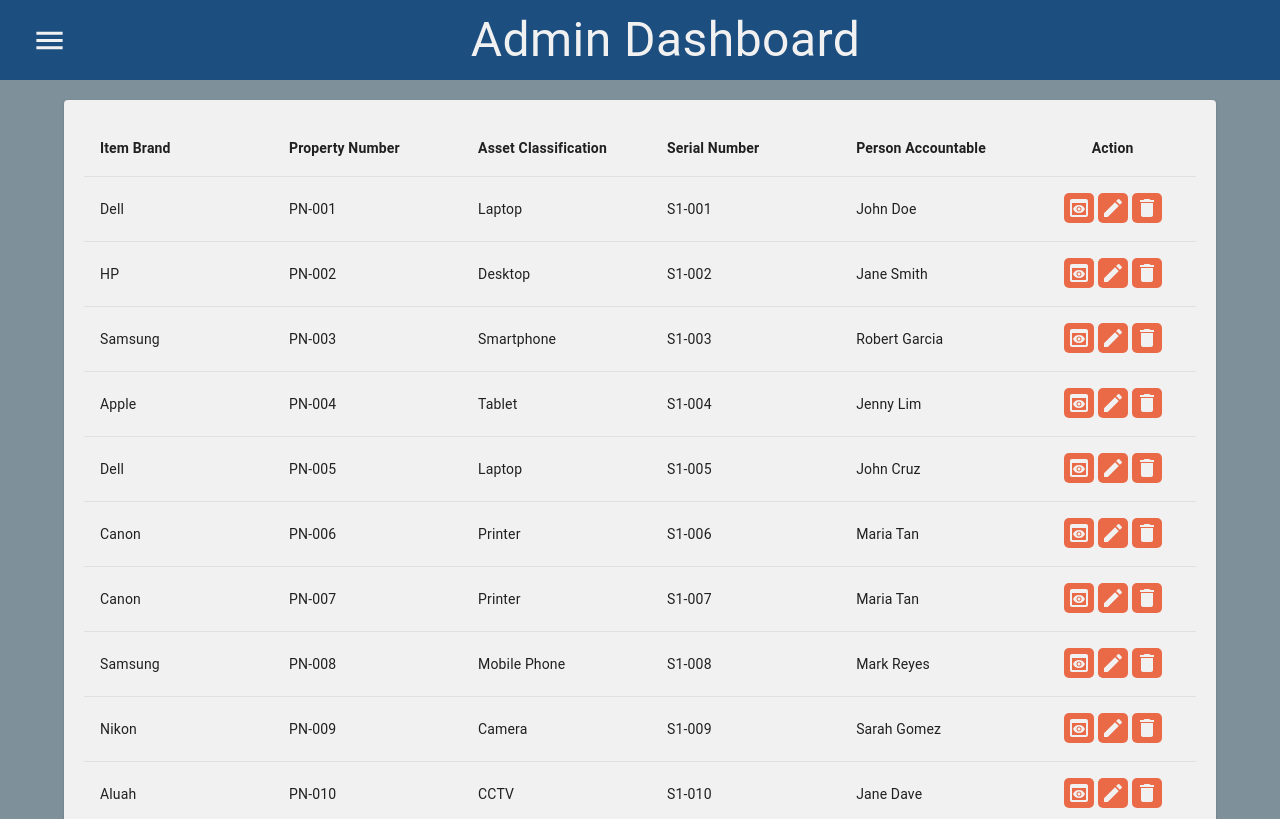
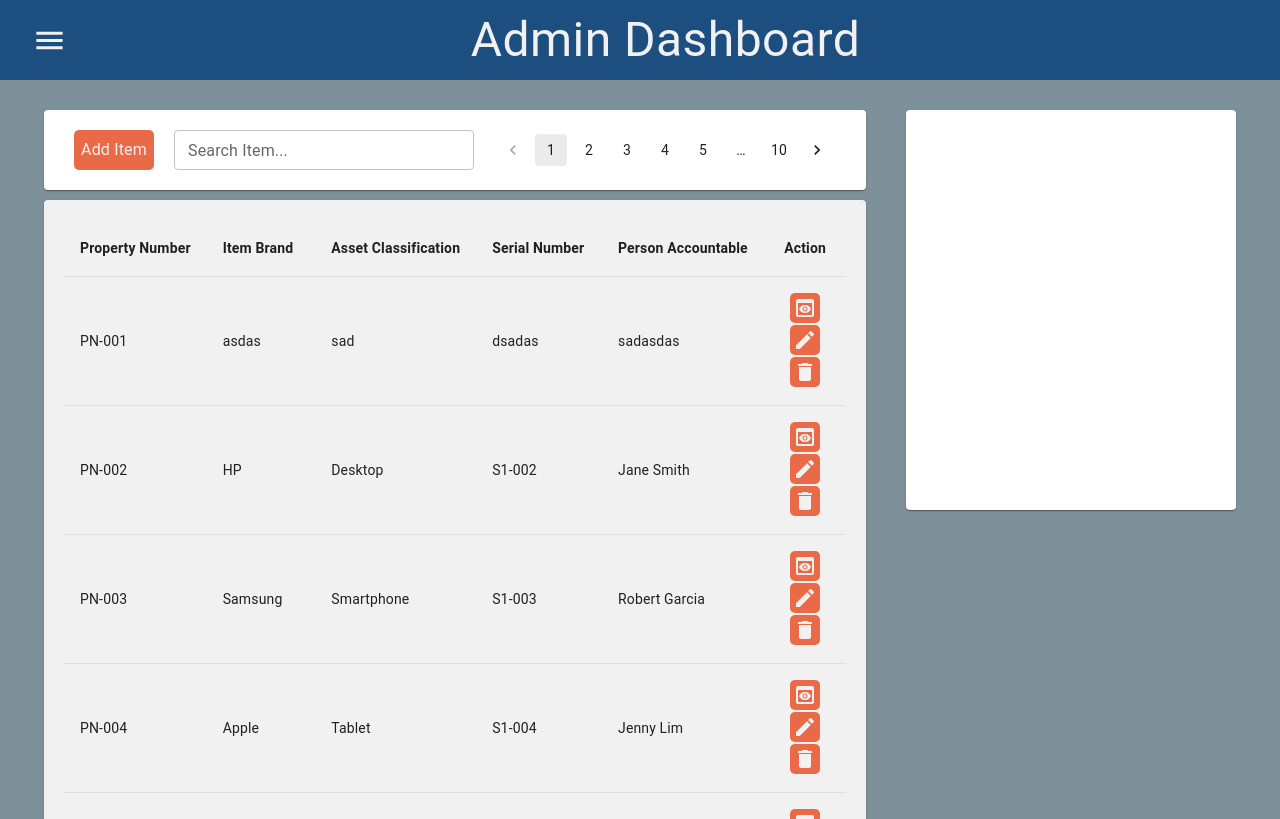
Before and after one commit to masterkipz/Admin-Dash, a React (Create React App) app in the folder client/: page / in a window 1280 px wide. Shown: the top 819 px of the page. Built offline with nearby package versions, Linux system fonts and the light colour scheme; data requests are answered from the project's data file.

Commit message:
added grid layout and added more functionaity/add function is in development

```diff
--- a/client/data/db.json
+++ b/client/data/db.json
@@ -2,14 +2,14 @@
   "items": [
     {
       "property_num": "PN-001",
-      "asset_classification": "Laptop",
-      "item": "Dell",
-      "serial_no": "S1-001",
-      "acquisition_cost": 50000,
-      "date_acquired": "2022-01-01",
-      "date_counted": "2022-12-31",
-      "location": "Manila",
-      "person_accountable": "John Doe"
+      "asset_classification": "sad",
+      "item": "asdas",
+      "serial_no": "dsadas",
+      "acquisition_cost": "dasdasd",
+      "date_acquired": "asd",
+      "date_counted": "asdasd",
+      "location": "dasd",
+      "person_accountable": "sadasdas"
     },
     {
       "property_num": "PN-002",
--- a/client/src/Components/Layout.jsx
+++ b/client/src/Components/Layout.jsx
@@ -1,11 +1,62 @@
-import { Container } from "@mui/material";
+import { Container, Paper } from "@mui/material";
 import React from "react";
+import AddItemButton from "./Table Navigation/AddItemButton";
+import PaginationButton from "./Table Navigation/PaginationButton";
+import Search from "./Table Navigation/Search";
 import TableInventory from "./TableInventory";
 
 const Layout = () => {
   return (
-    <Container sx={{ marginTop: "100px" }}>
-      <TableInventory />
+    <Container
+      maxWidth="100vw"
+      sx={{
+        height: "100%",
+        marginTop: "90px",
+        display: "grid",
+        gridTemplateColumns: "7fr 3fr",
+        gridTemplateRowss: "5fr 5fr",
+      }}
+    >
+      <div style={{ gridColumn: "1", gridRow: "1/3", padding: "20px" }}>
+        <div>
+          <Paper
+            sx={{
+              width: "100%",
+              height: "80px",
+              marginBottom: "10px",
+              display: "flex",
+              alignItems: "center",
+            }}
+          >
+            <AddItemButton />
+            <Search />
+            <PaginationButton />
+          </Paper>
+        </div>
+        <div>
+          <TableInventory />
+        </div>
+      </div>
+      <div style={{ gridColumn: "2", gridRow: "1", padding: "20px" }}>
+        <Paper
+          sx={{
+            maxWidth: "600px",
+            width: "100%",
+            maxHeight: "400px",
+            height: "100%",
+          }}
+        ></Paper>
+      </div>
+      <div style={{ gridColumn: "2", gridRow: "2", padding: "20px" }}>
+        <Paper
+          sx={{
+            maxWidth: "600px",
+            width: "100%",
+            maxHeight: "400px",
+            height: "100%",
+          }}
+        ></Paper>
+      </div>
     </Container>
   );
 };
--- /dev/null
+++ b/client/src/Components/Modal/AddModal.jsx
@@ -0,0 +1,124 @@
+import { Modal, Paper, Typography, TextField, Button } from "@mui/material";
+import React from "react";
+
+const AddModal = (props) => {
+  return (
+    <Modal open={props.addModalOpen} onClose={props.handleCloseModal}>
+      <Paper
+        sx={{
+          padding: "20px",
+          position: "absolute",
+          top: "50%",
+          left: "35%",
+          transform: "translate(-50%, -50%)",
+          borderRadius: "20px",
+        }}
+      >
+        <Typography
+          marginBottom="20px"
+          fontWeight="600"
+          color="#202020"
+          variant="h4"
+          align="center"
+        >
+          ADD ITEM
+        </Typography>
+        <form
+          style={{
+            display: "flex",
+            flexDirection: "row",
+            flexWrap: "wrap",
+            justifyContent: "space-between",
+          }}
+        >
+          <div
+            style={{
+              display: "flex",
+              flexDirection: "column",
+              marginRight: "2rem",
+            }}
+          >
+            <TextField
+              label="Property Number"
+              variant="outlined"
+              sx={{ margin: "5px" }}
+              name="property_num"
+            />
+            <TextField
+              label="Asset Classification"
+              variant="outlined"
+              sx={{ margin: "5px" }}
+              name="asset_classification"
+            />
+            <TextField
+              label="Item Name"
+              variant="outlined"
+              sx={{ margin: "5px" }}
+              name="item"
+            />
+            <TextField
+              label="Serial Number"
+              variant="outlined"
+              sx={{ margin: "5px" }}
+              name="serial_no"
+            />
+            <TextField
+              label="Acquisition Cost"
+              variant="outlined"
+              sx={{ margin: "5px" }}
+              name="acquisition_cost"
+            />
+          </div>
+          <div
+            style={{
+              display: "flex",
+              flexDirection: "column",
+              marginRight: "2rem",
+            }}
+          >
+            <TextField
+              label="Date Acquired"
+              variant="outlined"
+              sx={{ margin: "5px" }}
+              name="date_acquired"
+            />
+            <TextField
+              label="Date Counted"
+              variant="outlined"
+              sx={{ margin: "5px" }}
+              name="date_counted"
+            />
+            <TextField
+              label="Person Accountable"
+              variant="outlined"
+              sx={{ margin: "5px" }}
+              name="person_accountable"
+            />
+            <TextField
+              id="outlined-basic"
+              label="Location"
+              variant="outlined"
+              sx={{ margin: "5px" }}
+              name="location"
+            />
+            <Button
+              onClick={props.handleAddItem}
+              variant="contained"
+              style={{ backgroundColor: "#0091D5", margin: "5px" }}
+            >
+              Add Item
+            </Button>
+            <Button
+              variant="contained"
+              style={{ backgroundColor: "#EA6A47", margin: "5px" }}
+            >
+              Reset Field
+            </Button>
+          </div>
+        </form>
+      </Paper>
+    </Modal>
+  );
+};
+
+export default AddModal;
--- a/client/src/Components/Modal/DeleteModal.jsx
+++ b/client/src/Components/Modal/DeleteModal.jsx
@@ -17,7 +17,7 @@
             padding: "20px",
             position: "absolute",
             top: "50%",
-            left: "50%",
+            left: "35%",
             transform: "translate(-50%, -50%)",
           }}
         >
--- a/client/src/Components/Modal/EditModal.jsx
+++ b/client/src/Components/Modal/EditModal.jsx
@@ -18,7 +18,7 @@
             padding: "20px",
             position: "absolute",
             top: "50%",
-            left: "50%",
+            left: "35%",
             transform: "translate(-50%, -50%)",
             borderRadius: "20px",
           }}
@@ -30,9 +30,10 @@
             variant="h4"
             align="center"
           >
-            EDIT ITEM DATA
+            EDIT DATA
           </Typography>
           <form
+            onSubmit={props.handleEditConfirm}
             style={{
               display: "flex",
               flexDirection: "row",
@@ -48,41 +49,36 @@
               }}
             >
               <TextField
-                color="info"
-                id="outlined-basic"
-                label="Property Number"
-                variant="outlined"
-                sx={{ margin: "5px" }}
-              />
-              <TextField
-                id="outlined-basic"
+                value={props.item && props.item.asset_classification}
+                onChange={props.handleEditChange}
                 label="Asset Classification"
                 variant="outlined"
                 sx={{ margin: "5px" }}
+                name="asset_classification"
               />
               <TextField
-                id="outlined-basic"
+                value={props.item && props.item.item}
+                onChange={props.handleEditChange}
                 label="Item Name"
                 variant="outlined"
                 sx={{ margin: "5px" }}
+                name="item"
               />
               <TextField
-                id="outlined-basic"
+                value={props.item && props.item.serial_no}
+                onChange={props.handleEditChange}
                 label="Serial Number"
                 variant="outlined"
                 sx={{ margin: "5px" }}
+                name="serial_no"
               />
               <TextField
-                id="outlined-basic"
+                value={props.item && props.item.acquisition_cost}
+                onChange={props.handleEditChange}
                 label="Acquisition Cost"
                 variant="outlined"
                 sx={{ margin: "5px" }}
-              />
-              <TextField
-                id="outlined-basic"
-                label="Date Acquired"
-                variant="outlined"
-                sx={{ margin: "5px" }}
+                name="acquisition_cost"
               />
             </div>
             <div
@@ -93,36 +89,47 @@
               }}
             >
               <TextField
-                id="outlined-basic"
+                value={props.item && props.item.date_acquired}
+                onChange={props.handleEditChange}
+                label="Date Acquired"
+                variant="outlined"
+                sx={{ margin: "5px" }}
+                name="date_acquired"
+              />
+              <TextField
+                value={props.item && props.item.date_counted}
+                onChange={props.handleEditChange}
                 label="Date Counted"
                 variant="outlined"
                 sx={{ margin: "5px" }}
+                name="date_counted"
               />
               <TextField
-                id="outlined-basic"
+                value={props.item && props.item.person_accountable}
+                onChange={props.handleEditChange}
                 label="Person Accountable"
                 variant="outlined"
                 sx={{ margin: "5px" }}
+                name="person_accountable"
               />
               <TextField
-                id="outlined-basic"
-                label="Property Number"
-                variant="outlined"
-                sx={{ margin: "5px" }}
-              />
-              <TextField
+                value={props.item && props.item.location}
+                onChange={props.handleEditChange}
                 id="outlined-basic"
                 label="Location"
                 variant="outlined"
                 sx={{ margin: "5px" }}
+                name="location"
               />
               <Button
+                onClick={props.handleEditConfirm}
                 variant="contained"
                 style={{ backgroundColor: "#0091D5", margin: "5px" }}
               >
                 Save
               </Button>
               <Button
+                onClick={props.handleEditCancel}
                 variant="contained"
                 style={{ backgroundColor: "#EA6A47", margin: "5px" }}
               >
--- a/client/src/Components/Modal/ViewModal.jsx
+++ b/client/src/Components/Modal/ViewModal.jsx
@@ -39,7 +39,7 @@
           sx={{
             position: "absolute",
             top: "50%",
-            left: "50%",
+            left: "35%",
             width: "auto",
             minWidth: "750px",
             height: "auto",
--- /dev/null
+++ b/client/src/Components/Table Navigation/AddItemButton.jsx
@@ -0,0 +1,69 @@
+import { ButtonBase, Typography } from "@mui/material";
+import React from "react";
+import { useState } from "react";
+import { addItem } from "../../api/itemApi";
+import AddModal from "../Modal/AddModal";
+
+const AddItemButton = () => {
+  const [addModalOpen, setAddModalOpen] = useState(false);
+  const [item, setItem] = useState({
+    property_num: "",
+    asset_classification: "",
+    item: "",
+    serial_no: "",
+    acquisition_cost: "",
+    date_acquired: "",
+    date_counted: "",
+    person_accountable: "",
+    location: "",
+  });
+
+  const handleOpenModal = () => {
+    setAddModalOpen(true);
+    console.log(addModalOpen);
+  };
+
+  const handleCloseModal = () => {
+    setAddModalOpen(false);
+  };
+
+  const handleAddItem = async () => {
+    try {
+      await addItem({item});
+      console.log("Item Added");
+    } catch (error) {
+      console.log(error);
+    }
+  };
+
+  const handleAddChange = (event) => {
+    setItem(event.target.value);
+  };
+
+  return (
+    <div>
+      <AddModal
+      handleAddItem={handleAddItem}
+      handleAddChange={handleAddChange}
+        handleOpenModal={handleOpenModal}
+        handleCloseModal={handleCloseModal}
+        addModalOpen={addModalOpen}
+      />
+      <ButtonBase
+        onClick={handleOpenModal}
+        sx={{
+          height: "40px",
+          width: "80px",
+          backgroundColor: "#EA6A47",
+          padding: "4px",
+          borderRadius: "5px",
+          marginLeft: "30px",
+        }}
+      >
+        <Typography sx={{ color: "#F1F1F1" }}>Add Item</Typography>
+      </ButtonBase>
+    </div>
+  );
+};
+
+export default AddItemButton;
--- /dev/null
+++ b/client/src/Components/Table Navigation/PaginationButton.jsx
@@ -0,0 +1,12 @@
+import React from "react";
+import { Pagination } from "@mui/material";
+
+const PaginationButton = () => {
+  return (
+    <div style={{ marginLeft: "20px" }}>
+      <Pagination count={10} shape="rounded" />
+    </div>
+  );
+};
+
+export default PaginationButton;
--- /dev/null
+++ b/client/src/Components/Table Navigation/Search.jsx
@@ -0,0 +1,18 @@
+import React from "react";
+import { TextField } from "@mui/material";
+
+const Search = () => {
+  return (
+    <div>
+      <TextField
+        id="search-input"
+        label="Search Item..."
+        variant="outlined"
+        size="small"
+        style={{ width: "300px", marginLeft: "20px" }}
+      />
+    </div>
+  );
+};
+
+export default Search;
--- a/client/src/Components/TableInventory.jsx
+++ b/client/src/Components/TableInventory.jsx
@@ -9,7 +9,7 @@
   Skeleton,
 } from "@mui/material";
 import React from "react";
-import { fetchItem, deleteItem } from "../api/itemApi";
+import { fetchItem, deleteItem, editItem } from "../api/itemApi";
 import { useState } from "react";
 import { useQuery } from "react-query";
 import Edit from "@mui/icons-material/Edit";
@@ -25,6 +25,18 @@
   const [selectedItem, setSelectedItem] = useState(null);
   const [viewModalOpen, setViewModalOpen] = useState(false);
   const [editModalOpen, setEditModalOpen] = useState(false);
+  const [item, setItem] = useState({
+    property_num: "",
+    asset_classification: "",
+    item: "",
+    serial_no: "",
+    acquisition_cost: "",
+    date_acquired: "",
+    date_counted: "",
+    person_accountable: "",
+    location: "",
+  });
+
   const [deleteModalOpen, setDeleteModalOpen] = useState(false);
 
   const handleViewClick = (item) => {
@@ -38,13 +50,40 @@
     setViewModalOpen(false);
   };
 
-  const handleEditClick = () => {
+  const handleEditClick = (item) => {
+    setItem(item);
     setEditModalOpen(true);
-    console.log(editModalOpen);
+    console.log(item);
   };
 
   const handleEditClose = () => {
+    setItem(null);
     setEditModalOpen(false);
+  };
+
+  const handleEditConfirm = async (event) => {
+    event.preventDefault();
+
+    try {
+      await editItem(item.property_num, item);
+      setItem(null);
+      setEditModalOpen(false);
+      window.location.reload();
+      console.log("Item updated successfully!");
+    } catch (error) {
+      console.error(error.message);
+    }
+  };
+
+  const handleEditCancel = async (event) => {
+    event.preventDefault();
+    const form = event.target.form;
+    form.reset();
+    console.log("Reset");
+  };
+
+  const handleEditChange = (event) => {
+    setItem({ ...item, [event.target.name]: event.target.value });
   };
 
   const handleDeleteClick = (item) => {
@@ -108,6 +147,9 @@
       <EditModal
         editModalOpen={editModalOpen}
         handleEditClose={handleEditClose}
+        handleEditConfirm={handleEditConfirm}
+        handleEditCancel={handleEditCancel}
+        handleEditChange={handleEditChange}
       />
       {/* Delete Modal */}
       <DeleteModal
@@ -136,6 +178,17 @@
                     whiteSpace: "nowrap",
                     color: "#202020",
                     width: "17%",
+                  }}
+                  align="left"
+                >
+                  Property Number
+                </TableCell>
+                <TableCell
+                  sx={{
+                    fontWeight: "600",
+                    whiteSpace: "nowrap",
+                    color: "#202020",
+                    width: "17%",
                     "@media (max-width: 600px)": {
                       display: "none",
                     },
@@ -144,17 +197,7 @@
                 >
                   Item Brand
                 </TableCell>
-                <TableCell
-                  sx={{
-                    fontWeight: "600",
-                    whiteSpace: "nowrap",
-                    color: "#202020",
-                    width: "17%",
-                  }}
-                  align="left"
-                >
-                  Property Number
-                </TableCell>
+
                 <TableCell
                   sx={{
                     fontWeight: "600",
@@ -212,8 +255,14 @@
             </TableHead>
             <TableBody>
               {items &&
-                items.map((item) => (
+                items.slice(0, 10).map((item) => (
                   <TableRow key={item.property_num}>
+                    <TableCell
+                      align="left"
+                      sx={{ whiteSpace: "nowrap", color: "#202020" }}
+                    >
+                      {item.property_num}
+                    </TableCell>
                     <TableCell
                       align="left"
                       sx={{
@@ -226,12 +275,7 @@
                     >
                       {item.item}
                     </TableCell>
-                    <TableCell
-                      align="left"
-                      sx={{ whiteSpace: "nowrap", color: "#202020" }}
-                    >
-                      {item.property_num}
-                    </TableCell>
+
                     <TableCell
                       align="left"
                       sx={{
@@ -290,7 +334,7 @@
                         <Preview />
                       </button>
                       <button
-                        onClick={handleEditClick}
+                        onClick={() => handleEditClick(item)}
                         style={{
                           height: "30px",
                           width: "30px",
--- a/client/src/api/itemApi.js
+++ b/client/src/api/itemApi.js
@@ -1,15 +1,5 @@
 const fetchItem = async () => {
   const response = await fetch("http://localhost:3500/items");
-  if (!response.ok) {
-    throw new Error("Network response was not ok");
-  }
-  return response.json();
-};
-
-const searchItem = async (searchTerm) => {
-  const response = await fetch(
-    `http://localhost:3500/items?search=${searchTerm}`
-  );
   if (!response.ok) {
     throw new Error("Network response was not ok");
   }
@@ -29,6 +19,19 @@
   }
 };
 
+const editItem = async (property_num, item) => {
+  const response = await fetch(`http://localhost:3500/items/${property_num}`, {
+    method: "PUT",
+    headers: {
+      "Content-Type": "application/json",
+    },
+    body: JSON.stringify(item),
+  });
+  if (!response.ok) {
+    throw new Error("Network response was not ok");
+  }
+};
+
 const deleteItem = async (property_num) => {
   const response = await fetch(`http://localhost:3500/items/${property_num}`, {
     method: "DELETE",
@@ -38,4 +41,4 @@
   }
 };
 
-export { fetchItem, searchItem, addItem, deleteItem };
+export { fetchItem, addItem, editItem, deleteItem };
```
